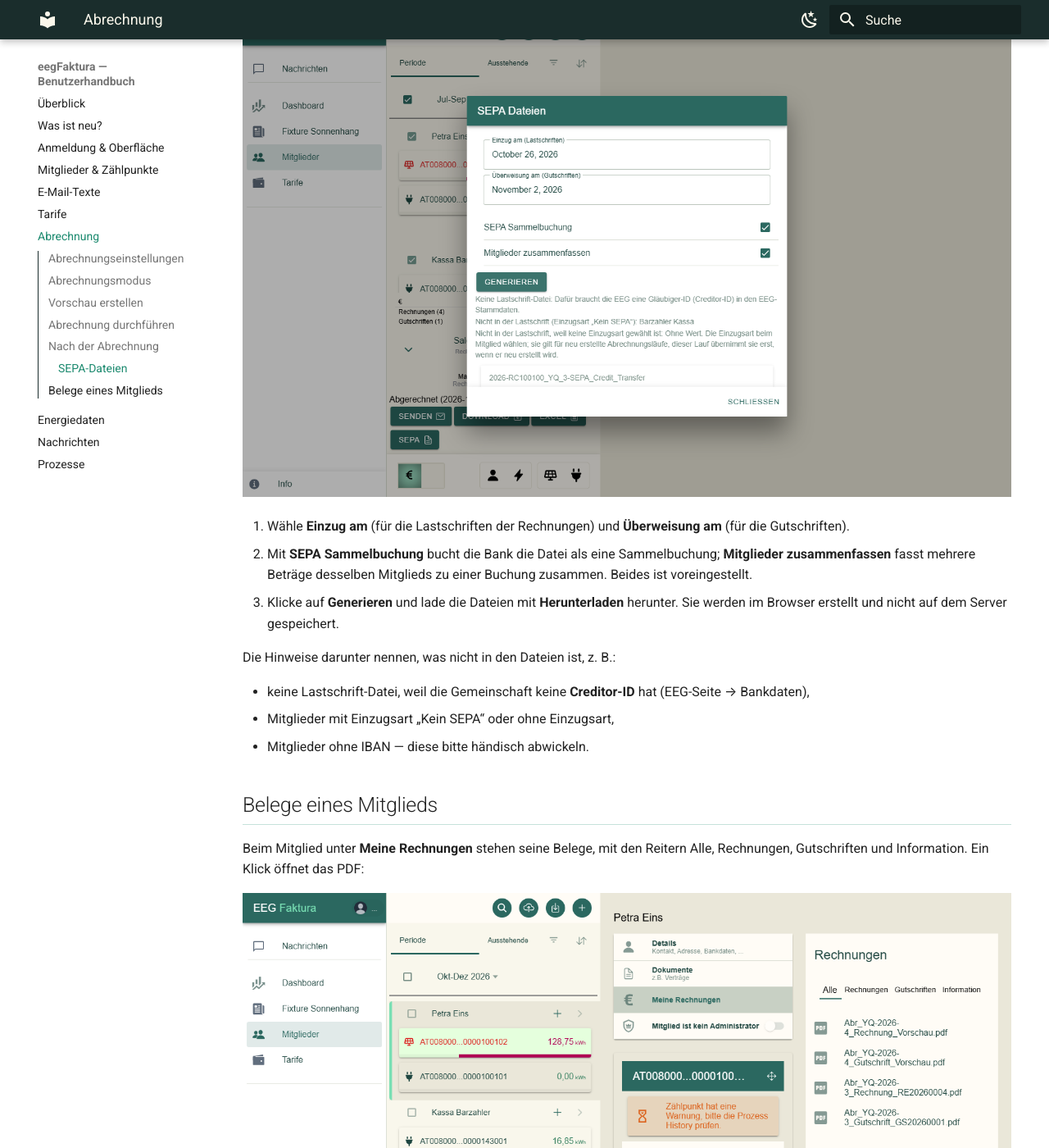
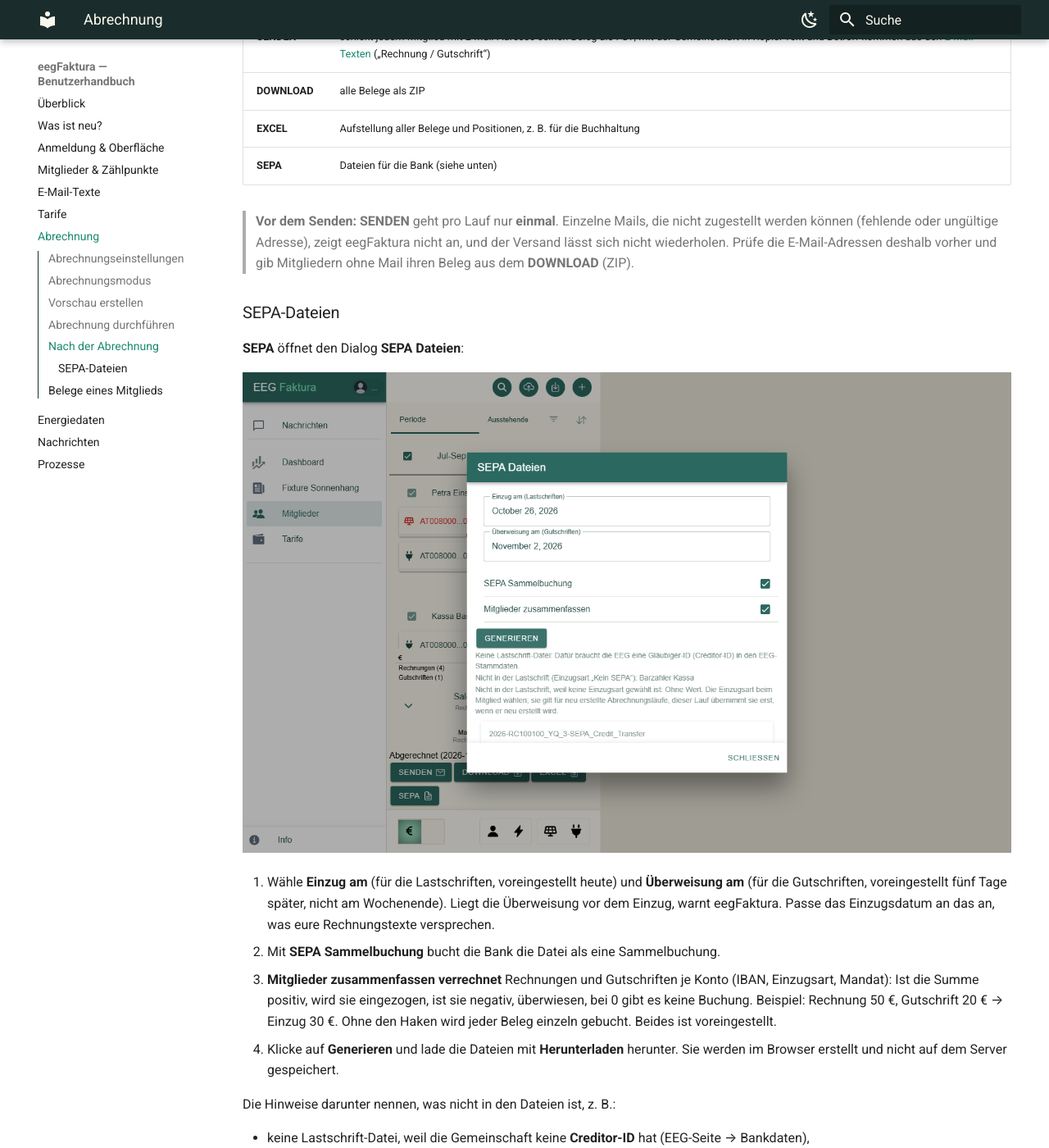
Before and after one commit to eegfaktura/eegfaktura-user-guide, an MkDocs documentation site: the page built from docs/05-abrechnung.md, in a window 1280 px wide and 1400 px high, scrolled down 6945 px. Shown: the whole window at 82% size. Built offline with MkDocs 1.6.1 and Material for MkDocs 9.7.7, drawn with Linux system fonts in a browser that asks for light colours; some of the changed text lies outside the part shown.

Commit message:
fix: findings of both self-reviews (billing warnings, SEPA netting, script safety)
Content: tick all members before the final run (a period is billed once), the
final run recalculates, SENDEN once and failures are not shown, Gutschrift vs.
Information for producers with UID, SEPA netting and defaults, number format,
free kWh per metering point, import for online communities, messages for
revocation/factor answers, revoke reason not sent.
Script: the final run is confirmed only for the Jul-Sep 2026 dialog, concrete
waits instead of networkidle, viewport restored in finally, debug image guarded.
SQL: guard for the fixture stack, ON_ERROR_STOP in the README.

Co-Authored-By: Claude Opus 5.5 <noreply@anthropic.com>

```diff
--- a/docs/05-abrechnung.md
+++ b/docs/05-abrechnung.md
@@ -21,7 +21,7 @@ hinzufügen**):
 | Feld | Wofür |
 |------|-------|
 | **Rechnungen: Text vor / nach Positionen, Abschlusstext** | Texte auf jeder Rechnung, z. B. Zahlungsbedingungen |
-| **Präfix / Startwert für Rechnungsnummern** | Die Nummer setzt sich aus Präfix, Jahr und laufender Nummer zusammen, z. B. `RE20260004` |
+| **Präfix / Startwert für Rechnungsnummern** | Die Nummer setzt sich aus Präfix, Jahr des Belegdatums und laufender Nummer zusammen, z. B. `RE20260004`; die laufende Nummer beginnt je Jahr beim Startwert |
 | **Gutschriften für Mitgliedstyp Privat: Texte** | Texte auf Gutschriften an Privatpersonen |
 | **Präfix / Startwert für Gutschriftennummern** | wie bei den Rechnungen, z. B. `GS20260001` |
 | **Gutschriften für Mitgliedstyp Firma: Texte** | Texte auf Gutschriften an Firmen (mit UID: Reverse Charge) |
@@ -37,6 +37,10 @@ hinzufügen**):
    Abrechnungslauf.
 2. Hake die Mitglieder an, die abgerechnet werden sollen — der Haken ganz oben wählt alle aktiven Mitglieder mit
    Tarif.
+
+    > **Wichtig:** Hake **alle** Mitglieder an, die in diesem Zeitraum abgerechnet werden sollen. Ein Zeitraum lässt
+    > sich nur **einmal** endgültig abrechnen; Mitglieder, die dabei nicht angehakt waren, kannst du für diesen Zeitraum
+    > nicht nachträglich abrechnen.
 3. Schalte unten links den Schalter **€** ein. eegFaktura erklärt den Ablauf; bestätige mit **OK**.
 
 ![Hinweis zum Abrechnungsmodus](images/abrechnung-modus.png)
@@ -51,12 +55,13 @@ Wähle das **Rechnungsdatum** und klicke auf **Vorschau erstellen**. Vorher prü
 
 | Prüfung | Was sie zeigt |
 |---------|---------------|
-| **Tarif** | Zählpunkte ohne Tarif (werden nicht abgerechnet) |
+| **Tarif** | Zählpunkte ohne Tarif (für sie entsteht keine Position) |
 | **L3-Werte** | Zählpunkte mit vorläufigen Werten des Netzbetreibers |
 | **Energiebilanz** | ob Produktion, Verbrauch und Verteilung zusammenpassen |
 | **Vollständigkeit** | Zählpunkte mit fehlenden Viertelstunden |
 
-Die Pfeile klappen die Details auf. Warnungen halten dich nicht auf (**Trotzdem Vorschau erstellen**), sie zeigen
+Die Prüfung umfasst alle aktiven Zählpunkte der Gemeinschaft, nicht nur die angehakten Mitglieder. Die Pfeile klappen
+die Details auf. Warnungen halten dich nicht auf (**Trotzdem Vorschau erstellen**), sie zeigen
 aber, wo die Abrechnung noch unvollständig ist. Fehlende Daten forderst du unter
 [Prozesse → Zählpunktdaten nachfordern](08-prozesse.md#zahlpunktdaten-nachfordern) an.
 
@@ -66,20 +71,29 @@ Die Vorschau erstellt Belege mit dem Zusatz „Vorschau“ und ohne Nummern:
 
 - Die Tabelle zeigt Rechnungen und Gutschriften netto, USt und brutto; **Saldo Zahlungen (brutto)** ist die zu
   erwartende Kontobewegung.
+- **Marge bei Regelbesteuerung (netto)** ist ein rechnerischer Wert zur Orientierung, kein Buchungsbetrag und keine
+  steuerliche Beratung.
+- Den **Mitgliedsbeitrag** bekommt ein Mitglied nur, wenn es im Zeitraum mindestens einen Zählpunkt mit Energiedaten
+  hat.
 - **ZIP** lädt alle Vorschau-Belege als PDF herunter, **EXCEL** eine Aufstellung aller Positionen.
 - **Vorschau Akt.** rechnet die Vorschau neu, z. B. nachdem du einen Tarif geändert oder Daten nachgefordert hast.
 
 ## Abrechnung durchführen
 
-Passt die Vorschau, klicke auf **Abrechnung durchführen**. eegFaktura prüft noch einmal und warnt ausdrücklich:
+Passt die Vorschau, klicke auf **Abrechnung durchführen**. Die endgültigen Belege werden dabei **neu berechnet** — mit
+den Tarifen, Stammdaten und Energiedaten im Moment des Klicks und mit den gerade angehakten Mitgliedern. Hat sich seit
+der Vorschau etwas geändert, erstelle sie mit **Vorschau Akt.** direkt davor neu. eegFaktura prüft noch einmal und
+warnt ausdrücklich:
 
 ![Abrechnung durchführen](images/abrechnung-durchfuehren.png)
 
 > **Die Abrechnung ist endgültig.** Die Belege bekommen fortlaufende Nummern und lassen sich danach nicht mehr ändern
 > oder löschen. Ein Belegdatum in der Zukunft ist nicht erlaubt.
 
-Belege mit dem Betrag 0 werden nicht erstellt. Erzeuger ohne UID bekommen eine Gutschrift, Erzeuger mit UID eine
-Gutschrift im Reverse-Charge-Verfahren.
+Belege mit dem Betrag 0 werden nicht erstellt. Erzeuger ohne UID bekommen eine **Gutschrift**. Erzeuger mit UID
+bekommen — je nach Einstellung der Gemeinschaft — eine **Gutschrift im Reverse-Charge-Verfahren** oder eine
+**Information** (ohne Nummer, mit den Texten „Gutschriften für Mitgliedstyp Firma“); dann stellt der Erzeuger der
+Gemeinschaft selbst eine Rechnung. Welche Variante deine Gemeinschaft hat, siehst du an den Belegen der Vorschau.
 
 ## Nach der Abrechnung
 
@@ -87,10 +101,14 @@ Gutschrift im Reverse-Charge-Verfahren.
 
 | Knopf | Was er tut |
 |-------|------------|
-| **SENDEN** | schickt jedem Mitglied mit E-Mail-Adresse seinen Beleg als PDF, mit der Gemeinschaft in Kopie. Text und Betreff kommen aus den [E-Mail-Texten](03-email-texte.md) („Rechnung / Gutschrift“). Der Versand geht pro Lauf einmal |
+| **SENDEN** | schickt jedem Mitglied mit E-Mail-Adresse seinen Beleg als PDF, mit der Gemeinschaft in Kopie. Text und Betreff kommen aus den [E-Mail-Texten](03-email-texte.md) („Rechnung / Gutschrift“) |
 | **DOWNLOAD** | alle Belege als ZIP |
 | **EXCEL** | Aufstellung aller Belege und Positionen, z. B. für die Buchhaltung |
 | **SEPA** | Dateien für die Bank (siehe unten) |
+
+> **Vor dem Senden:** **SENDEN** geht pro Lauf nur **einmal**. Einzelne Mails, die nicht zugestellt werden können
+> (fehlende oder ungültige Adresse), zeigt eegFaktura nicht an, und der Versand lässt sich nicht wiederholen. Prüfe die
+> E-Mail-Adressen deshalb vorher und gib Mitgliedern ohne Mail ihren Beleg aus dem **DOWNLOAD** (ZIP).
 
 ### SEPA-Dateien
 
@@ -98,10 +116,15 @@ Gutschrift im Reverse-Charge-Verfahren.
 
 ![SEPA Dateien](images/abrechnung-sepa.png)
 
-1. Wähle **Einzug am** (für die Lastschriften der Rechnungen) und **Überweisung am** (für die Gutschriften).
-2. Mit **SEPA Sammelbuchung** bucht die Bank die Datei als eine Sammelbuchung; **Mitglieder zusammenfassen** fasst
-   mehrere Beträge desselben Mitglieds zu einer Buchung zusammen. Beides ist voreingestellt.
-3. Klicke auf **Generieren** und lade die Dateien mit **Herunterladen** herunter. Sie werden im Browser erstellt und
+1. Wähle **Einzug am** (für die Lastschriften, voreingestellt heute) und **Überweisung am** (für die Gutschriften,
+   voreingestellt fünf Tage später, nicht am Wochenende). Liegt die Überweisung vor dem Einzug, warnt eegFaktura.
+   Passe das Einzugsdatum an das an, was eure Rechnungstexte versprechen.
+2. Mit **SEPA Sammelbuchung** bucht die Bank die Datei als eine Sammelbuchung.
+3. **Mitglieder zusammenfassen** **verrechnet** Rechnungen und Gutschriften je Konto (IBAN, Einzugsart, Mandat):
+   Ist die Summe positiv, wird sie eingezogen, ist sie negativ, überwiesen, bei 0 gibt es keine Buchung. Beispiel:
+   Rechnung 50 €, Gutschrift 20 € → Einzug 30 €. Ohne den Haken wird jeder Beleg einzeln gebucht. Beides ist
+   voreingestellt.
+4. Klicke auf **Generieren** und lade die Dateien mit **Herunterladen** herunter. Sie werden im Browser erstellt und
    nicht auf dem Server gespeichert.
 
 Die Hinweise darunter nennen, was nicht in den Dateien ist, z. B.:
@@ -110,6 +133,9 @@ Die Hinweise darunter nennen, was nicht in den Dateien ist, z. B.:
 - Mitglieder mit Einzugsart „Kein SEPA“ oder ohne Einzugsart,
 - Mitglieder ohne IBAN — diese bitte händisch abwickeln.
 
+> Prüfe die Überweisungsdatei vor dem Hochladen zur Bank gegen die Gutschriften. Belege der Art **Information**
+> werden derzeit ebenfalls als Überweisung aufgenommen, obwohl dort der Erzeuger der Gemeinschaft eine Rechnung stellt.
+
 ## Belege eines Mitglieds
 
 Beim Mitglied unter **Meine Rechnungen** stehen seine Belege, mit den Reitern Alle, Rechnungen, Gutschriften und
@@ -117,4 +143,5 @@ Information. Ein Klick öffnet das PDF:
 
 ![Belege eines Mitglieds](images/abrechnung-meine-rechnungen.png)
 
-Belege mit „Vorschau“ im Namen stammen aus einer Vorschau und sind nicht gültig.
+Belege mit „Vorschau“ im Namen stammen aus einer Vorschau und sind nicht gültig. Der Reiter **Information** zeigt
+Info-Belege für Erzeuger mit UID (siehe oben).
```
Also changed, not shown: CHANGELOG.md (+4 -5 lines), README.md (+3 -2 lines), docs/04-tarife.md (+3 -3 lines), docs/06-energiedaten.md (+4 -4 lines), docs/07-nachrichten.md (+3 -2 lines), docs/08-prozesse.md (+6 -4 lines), docs/images/abrechnung-durchfuehren.png, docs/images/abrechnung-sepa.png, docs/images/energiedaten-export.png, docs/images/energiedaten-tag.png, docs/images/oberflaeche-benutzermenue.png, docs/images/prozesse-teilnahmefaktor.png, docs/images/tarife-loeschen-gesperrt.png, 3 other files.
